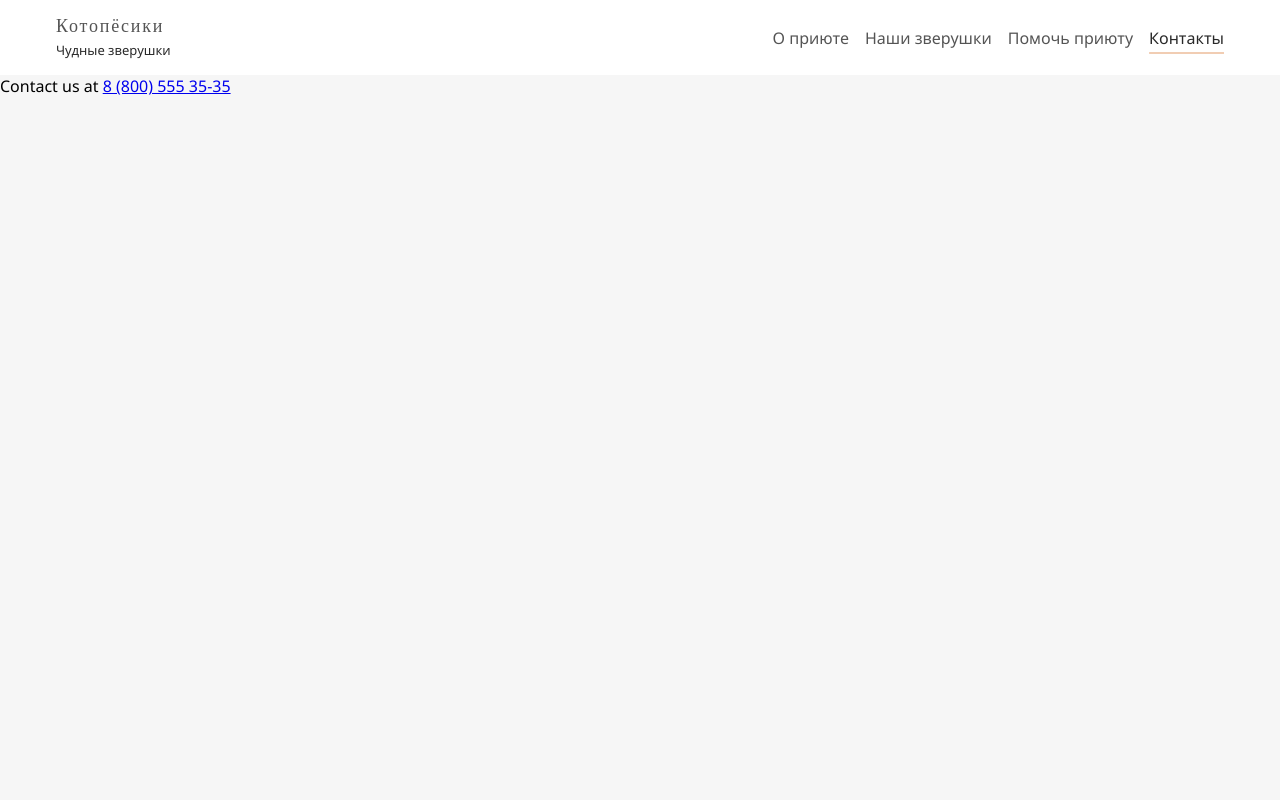
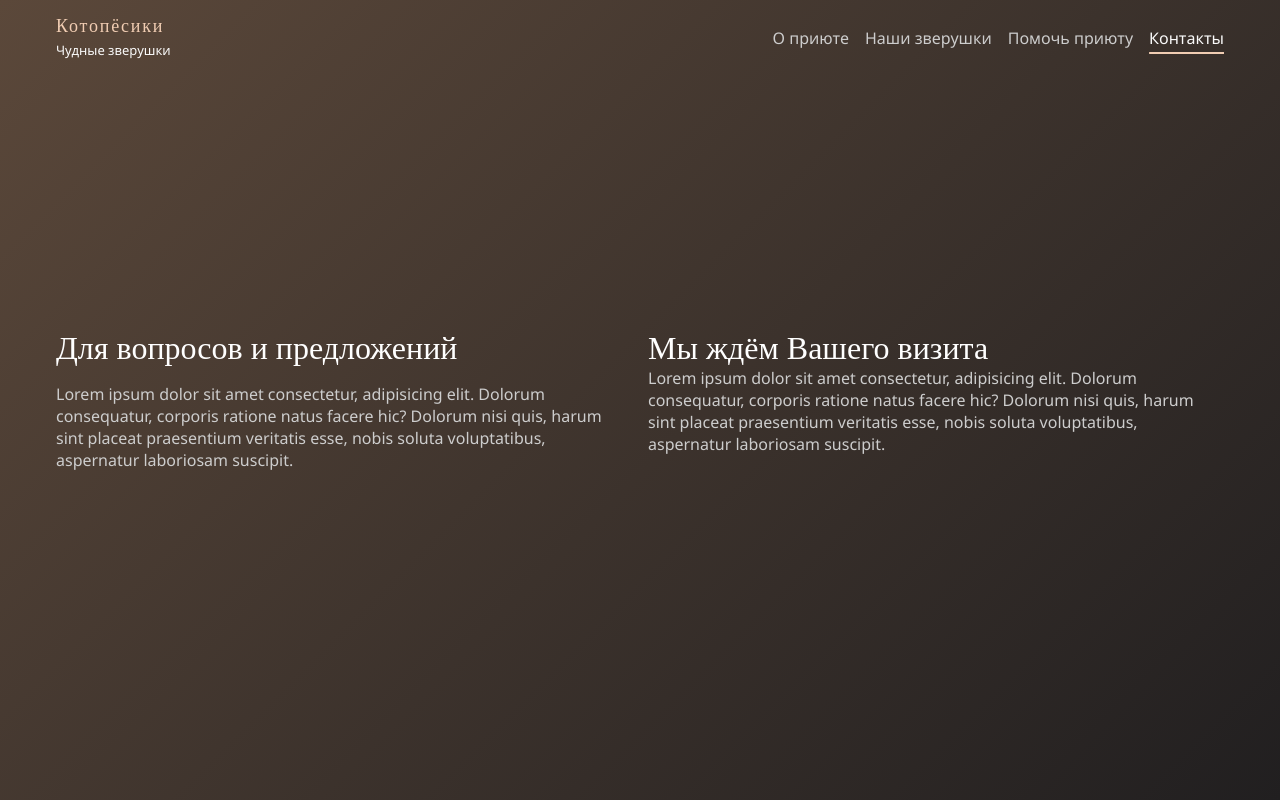
Before and after one commit to sialiss/some-shelter-for-frontend, a Vue app: page /contacts in a window 1280 px wide. Built offline with nearby package versions, Linux system fonts and the light colour scheme.

Commit message:
add some text to contacts page

```diff
--- a/src/views/ContactsView.vue
+++ b/src/views/ContactsView.vue
@@ -1,16 +1,64 @@
 <script setup lang="ts">
 import TheHeader from "../components/TheHeader.vue"
+import { ref, onBeforeMount, onUnmounted } from "vue"
+
+const isHeaderDark = ref(true)
+
+function scrollHandler() {
+	isHeaderDark.value = window.scrollY == 0
+}
+
+onBeforeMount(() => document.addEventListener("scroll", scrollHandler))
+onUnmounted(() => document.removeEventListener("scroll", scrollHandler))
 </script>
 
 <template>
-	<TheHeader />
+	<TheHeader fixed :transparent="isHeaderDark" :dark="isHeaderDark" />
 	<main>
-		<div class="about">
-			<h1>
-				Contact us at <a href="tel:+7800553535">8 (800) 555 35-35</a>
-			</h1>
+		<div class="contacts screen | stack just-center">
+			<div class="fix-width pad | flex equal">
+				<div class="stack just-center">
+					<h2>Для вопросов и предложений</h2>
+					<p>
+						Lorem ipsum dolor sit amet consectetur, adipisicing
+						elit. Dolorum consequatur, corporis ratione natus facere
+						hic? Dolorum nisi quis, harum sint placeat praesentium
+						veritatis esse, nobis soluta voluptatibus, aspernatur
+						laboriosam suscipit.
+					</p>
+				</div>
+				<div>
+					<h2>Мы ждём Вашего визита</h2>
+					<p>
+						Lorem ipsum dolor sit amet consectetur, adipisicing
+						elit. Dolorum consequatur, corporis ratione natus facere
+						hic? Dolorum nisi quis, harum sint placeat praesentium
+						veritatis esse, nobis soluta voluptatibus, aspernatur
+						laboriosam suscipit.
+					</p>
+				</div>
+			</div>
 		</div>
 	</main>
 </template>
 
-<style></style>
+<style>
+.contacts {
+	background-image: linear-gradient(-45deg,
+			var(--start-screen-gradient-background),
+			var(--start-screen-gradient-background-2));
+}
+
+.contacts p {
+	color: var(--color-dark-s);
+}
+
+.contacts h2 {
+	color: var(--color-light-xl);
+}
+
+a {
+	color: var(--color-dark-l);
+	text-decoration-line: none;
+}
+</style>
```
